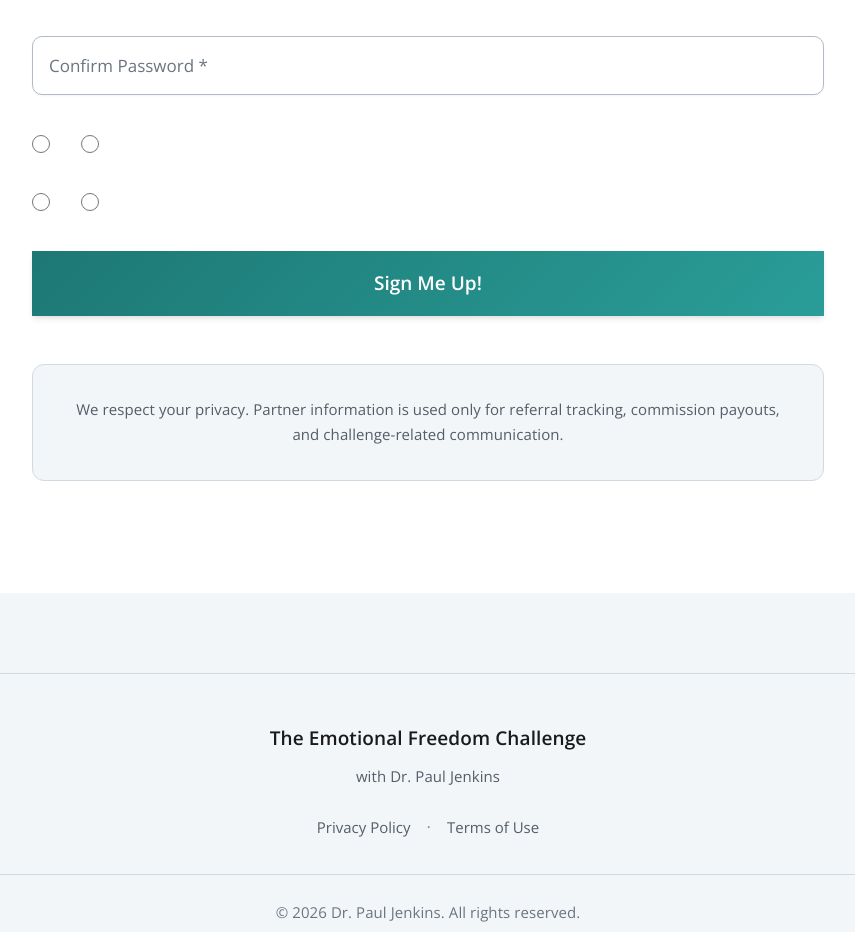
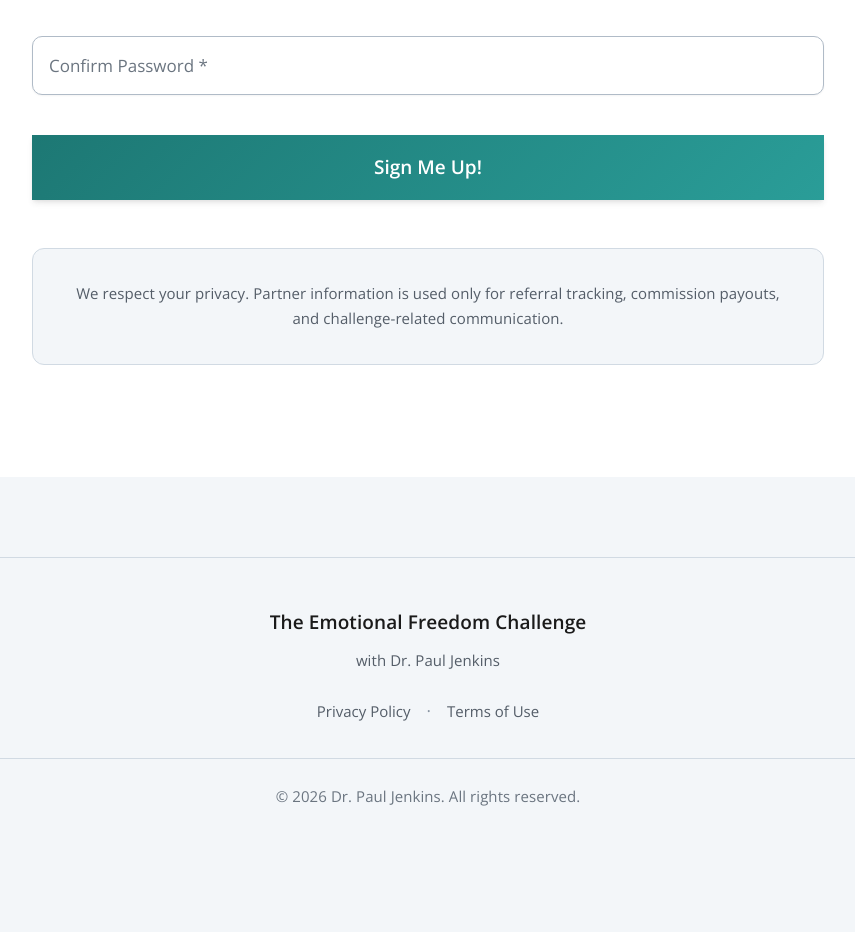
Before and after one commit to rbradshaw9/emotionalfreedomchallenge, a Next.js app: page /partners/register in a window 1280 px wide. Shown: the part 2740-3672 px from the top of the page, without its empty margins (212-1067 px from the left). After the commit the page ends 3581 px from the top, so only its background shows below. Built offline with nearby package versions, Linux system fonts and the light colour scheme.

Commit message:
Hide notify fields and default to No
- Hide Notify on Lead field with display: none
- Hide Notify on Sale field with display: none
- Set both fields to default to 'No' (value=0) with defaultChecked
- Prevents notification emails from being sent by default

```diff
--- a/app/partners/register/page.tsx
+++ b/app/partners/register/page.tsx
@@ -122,7 +122,7 @@ export default function PartnerRegister() {
                 <input id="inf_other_RetypePassword" name="inf_other_RetypePassword" placeholder="Confirm Password *" type="password" required />
               </div>
 
-              <div className="infusion-field">
+              <div className="infusion-field" style={{ display: 'none' }}>
                 <label htmlFor="inf_other_NotifyOnLead">Notify on Lead</label>
                 <div className="infusion-radio">
                   <div className="options-container">
@@ -131,14 +131,14 @@ export default function PartnerRegister() {
                       <label htmlFor="inf_other_NotifyOnLead_1">Yes</label>
                     </span>
                     <span className="infusion-option">
-                      <input id="inf_other_NotifyOnLead_0" name="inf_other_NotifyOnLead" type="radio" value="0" />
+                      <input id="inf_other_NotifyOnLead_0" name="inf_other_NotifyOnLead" type="radio" value="0" defaultChecked />
                       <label htmlFor="inf_other_NotifyOnLead_0">No</label>
                     </span>
                   </div>
                 </div>
               </div>
 
-              <div className="infusion-field">
+              <div className="infusion-field" style={{ display: 'none' }}>
                 <label htmlFor="inf_other_NotifyOnSale">Notify on Sale</label>
                 <div className="infusion-radio">
                   <div className="options-container">
@@ -147,7 +147,7 @@ export default function PartnerRegister() {
                       <label htmlFor="inf_other_NotifyOnSale_1">Yes</label>
                     </span>
                     <span className="infusion-option">
-                      <input id="inf_other_NotifyOnSale_0" name="inf_other_NotifyOnSale" type="radio" value="0" />
+                      <input id="inf_other_NotifyOnSale_0" name="inf_other_NotifyOnSale" type="radio" value="0" defaultChecked />
                       <label htmlFor="inf_other_NotifyOnSale_0">No</label>
                     </span>
                   </div>
```
